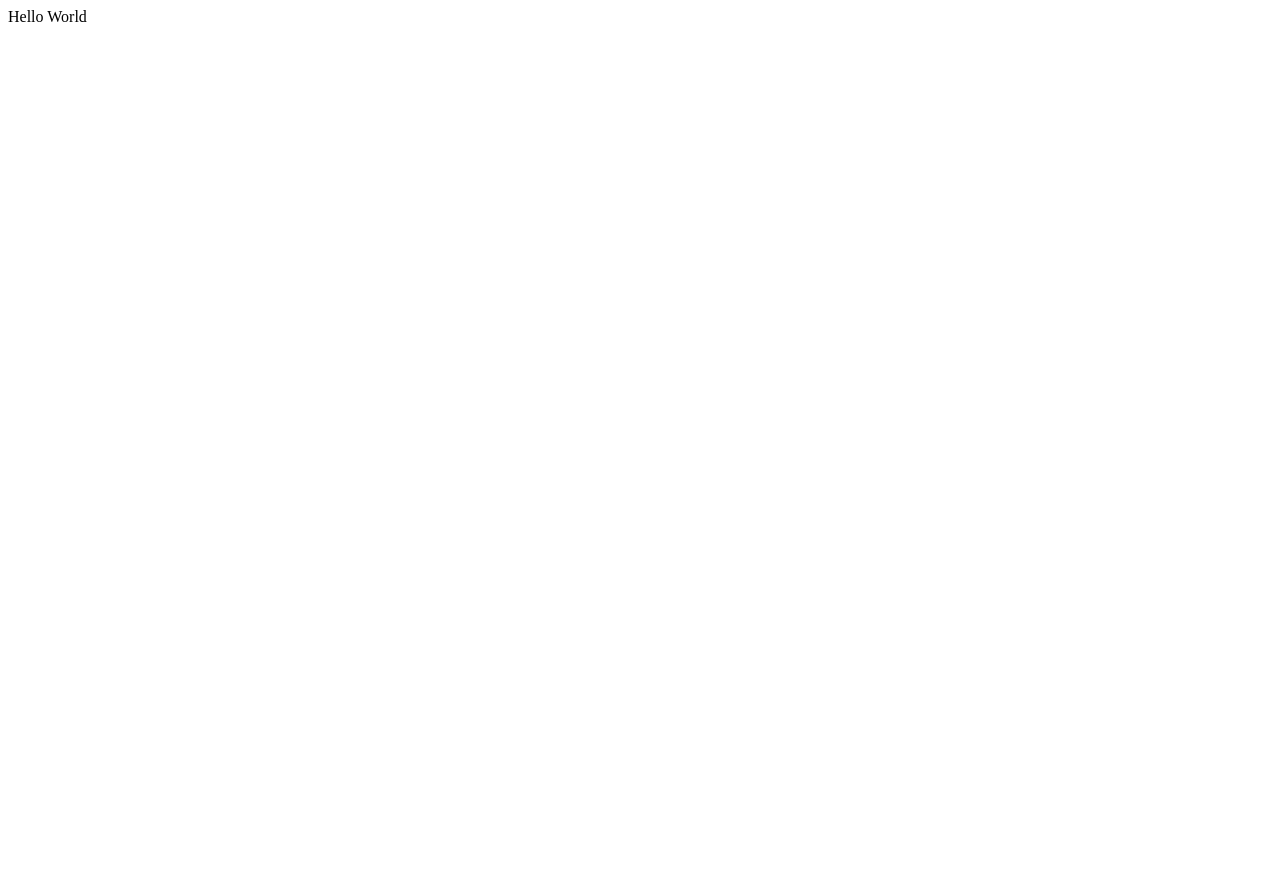
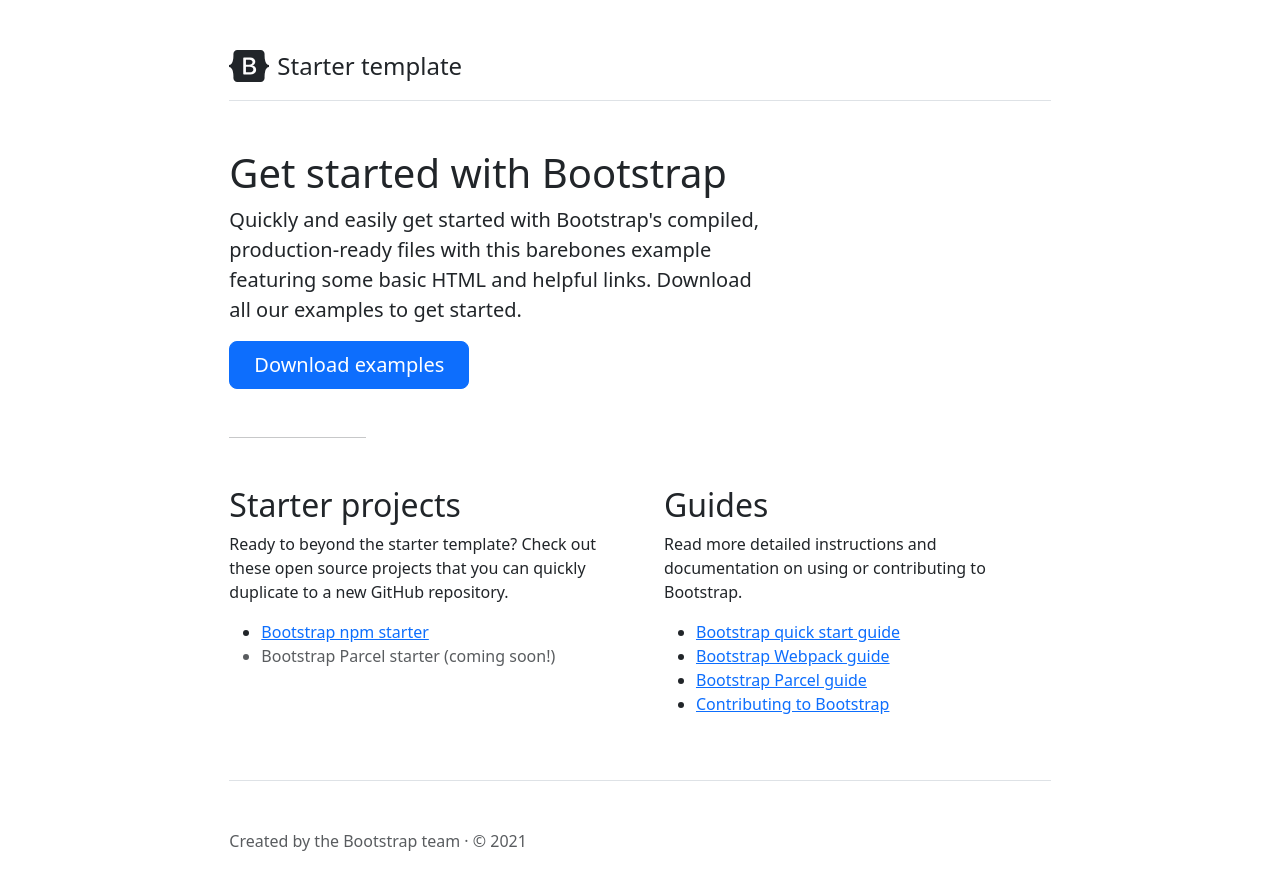
Before and after one commit to dmora4/destinymora.github.io, a plain HTML site: page index.html in a window 1280 px wide. Before the commit the page ends 800 px from the top, so only its background shows below. Drawn offline with nearby package versions, Linux system fonts and the light colour scheme.

Commit message:
Copying bootstrap example

```diff
--- a/index.html
+++ b/index.html
@@ -1 +1,100 @@
-<p>Hello World</p>
+<!doctype html>
+<html lang="en">
+  <head>
+    <meta charset="utf-8">
+    <meta name="viewport" content="width=device-width, initial-scale=1">
+    <meta name="description" content="">
+    <meta name="author" content="Mark Otto, Jacob Thornton, and Bootstrap contributors">
+    <meta name="generator" content="Hugo 0.88.1">
+    <title>Starter Template · Bootstrap v5.1</title>
+
+    <link rel="canonical" href="https://getbootstrap.com/docs/5.1/examples/starter-template/">
+
+
+
+    <!-- Bootstrap core CSS -->
+<link href="/docs/5.1/dist/css/bootstrap.min.css" rel="stylesheet" integrity="sha384-1BmE4kWBq78iYhFldvKuhfTAU6auU8tT94WrHftjDbrCEXSU1oBoqyl2QvZ6jIW3" crossorigin="anonymous">
+
+    <!-- Favicons -->
+<link rel="apple-touch-icon" href="/docs/5.1/assets/img/favicons/apple-touch-icon.png" sizes="180x180">
+<link rel="icon" href="/docs/5.1/assets/img/favicons/favicon-32x32.png" sizes="32x32" type="image/png">
+<link rel="icon" href="/docs/5.1/assets/img/favicons/favicon-16x16.png" sizes="16x16" type="image/png">
+<link rel="manifest" href="/docs/5.1/assets/img/favicons/manifest.json">
+<link rel="mask-icon" href="/docs/5.1/assets/img/favicons/safari-pinned-tab.svg" color="#7952b3">
+<link rel="icon" href="/docs/5.1/assets/img/favicons/favicon.ico">
+<meta name="theme-color" content="#7952b3">
+
+
+    <style>
+      .bd-placeholder-img {
+        font-size: 1.125rem;
+        text-anchor: middle;
+        -webkit-user-select: none;
+        -moz-user-select: none;
+        user-select: none;
+      }
+
+      @media (min-width: 768px) {
+        .bd-placeholder-img-lg {
+          font-size: 3.5rem;
+        }
+      }
+    </style>
+
+
+    <!-- Custom styles for this template -->
+    <link href="starter-template.css" rel="stylesheet">
+  </head>
+  <body>
+
+<div class="col-lg-8 mx-auto p-3 py-md-5">
+  <header class="d-flex align-items-center pb-3 mb-5 border-bottom">
+    <a href="/" class="d-flex align-items-center text-dark text-decoration-none">
+      <svg xmlns="http://www.w3.org/2000/svg" width="40" height="32" class="me-2" viewBox="0 0 118 94" role="img"><title>Bootstrap</title><path fill-rule="evenodd" clip-rule="evenodd" d="M24.509 0c-6.733 0-11.715 5.893-11.492 12.284.214 6.14-.064 14.092-2.066 20.577C8.943 39.365 5.547 43.485 0 44.014v5.972c5.547.529 8.943 4.649 10.951 11.153 2.002 6.485 2.28 14.437 2.066 20.577C12.794 88.106 17.776 94 24.51 94H93.5c6.733 0 11.714-5.893 11.491-12.284-.214-6.14.064-14.092 2.066-20.577 2.009-6.504 5.396-10.624 10.943-11.153v-5.972c-5.547-.529-8.934-4.649-10.943-11.153-2.002-6.484-2.28-14.437-2.066-20.577C105.214 5.894 100.233 0 93.5 0H24.508zM80 57.863C80 66.663 73.436 72 62.543 72H44a2 2 0 01-2-2V24a2 2 0 012-2h18.437c9.083 0 15.044 4.92 15.044 12.474 0 5.302-4.01 10.049-9.119 10.88v.277C75.317 46.394 80 51.21 80 57.863zM60.521 28.34H49.948v14.934h8.905c6.884 0 10.68-2.772 10.68-7.727 0-4.643-3.264-7.207-9.012-7.207zM49.948 49.2v16.458H60.91c7.167 0 10.964-2.876 10.964-8.281 0-5.406-3.903-8.178-11.425-8.178H49.948z" fill="currentColor"></path></svg>
+      <span class="fs-4">Starter template</span>
+    </a>
+  </header>
+
+  <main>
+    <h1>Get started with Bootstrap</h1>
+    <p class="fs-5 col-md-8">Quickly and easily get started with Bootstrap's compiled, production-ready files with this barebones example featuring some basic HTML and helpful links. Download all our examples to get started.</p>
+
+    <div class="mb-5">
+      <a href="/docs/5.1/examples/" class="btn btn-primary btn-lg px-4">Download examples</a>
+    </div>
+
+    <hr class="col-3 col-md-2 mb-5">
+
+    <div class="row g-5">
+      <div class="col-md-6">
+        <h2>Starter projects</h2>
+        <p>Ready to beyond the starter template? Check out these open source projects that you can quickly duplicate to a new GitHub repository.</p>
+        <ul class="icon-list">
+          <li><a href="https://github.com/twbs/bootstrap-npm-starter" rel="noopener" target="_blank">Bootstrap npm starter</a></li>
+          <li class="text-muted">Bootstrap Parcel starter (coming soon!)</li>
+        </ul>
+      </div>
+
+      <div class="col-md-6">
+        <h2>Guides</h2>
+        <p>Read more detailed instructions and documentation on using or contributing to Bootstrap.</p>
+        <ul class="icon-list">
+          <li><a href="/docs/5.1/getting-started/introduction/">Bootstrap quick start guide</a></li>
+          <li><a href="/docs/5.1/getting-started/webpack/">Bootstrap Webpack guide</a></li>
+          <li><a href="/docs/5.1/getting-started/parcel/">Bootstrap Parcel guide</a></li>
+          <li><a href="/docs/5.1/getting-started/contribute/">Contributing to Bootstrap</a></li>
+        </ul>
+      </div>
+    </div>
+  </main>
+  <footer class="pt-5 my-5 text-muted border-top">
+    Created by the Bootstrap team &middot; &copy; 2021
+  </footer>
+</div>
+
+
+    <script src="/docs/5.1/dist/js/bootstrap.bundle.min.js" integrity="sha384-ka7Sk0Gln4gmtz2MlQnikT1wXgYsOg+OMhuP+IlRH9sENBO0LRn5q+8nbTov4+1p" crossorigin="anonymous"></script>
+
+
+  </body>
+</html>
```
